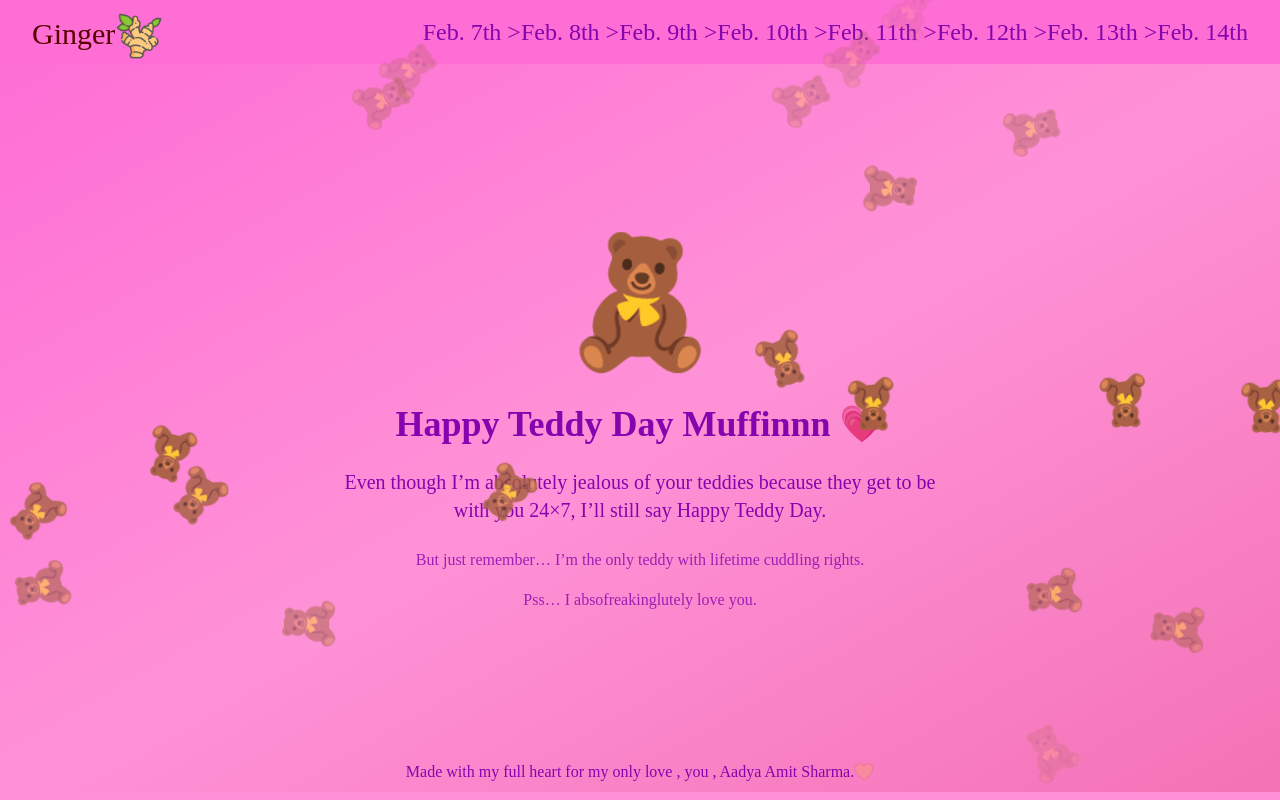
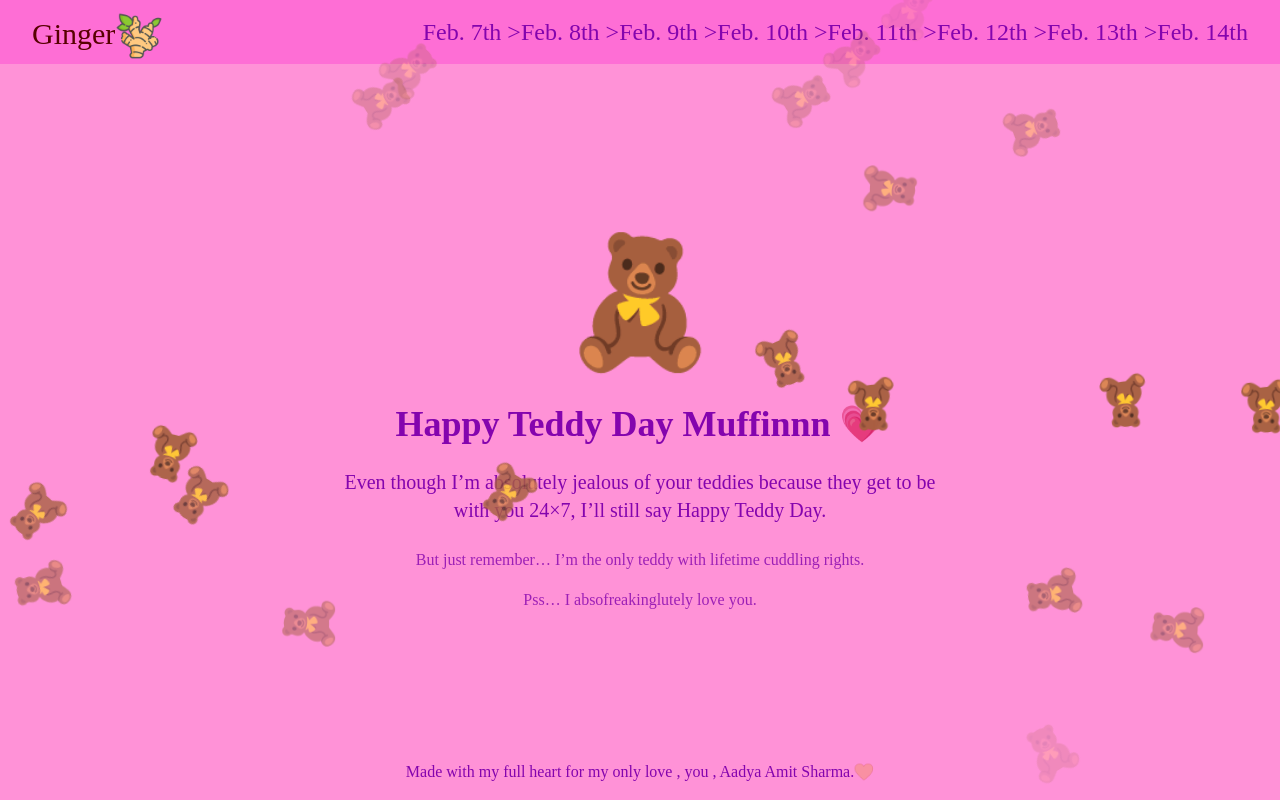
Before and after one commit to Superman-pixel-max/ginger, a React (Create React App) app: page /teddy in a window 1280 px wide. Built offline with nearby package versions, Linux system fonts and the light colour scheme; a web font is replaced by a local one.

Commit message:
Teddy day

```diff
--- a/src/components/teddy/teddy.jsx
+++ b/src/components/teddy/teddy.jsx
@@ -3,7 +3,7 @@ import TedField from './tedfield';
 
 function Teddy() {
     return (
-        <div className="h-[91vh] absolute flex flex-col twinkle items-center justify-center bg-gradient-to-br from-primary via-secondary to-pink-400 relative overflow-hidden text-accent">
+        <div className="h-[91vh] absolute flex flex-col twinkle items-center justify-center  relative text-accent">
             <TedField/>
             <div className="animate-bounce text-9xl mb-8">
                 🧸
```
